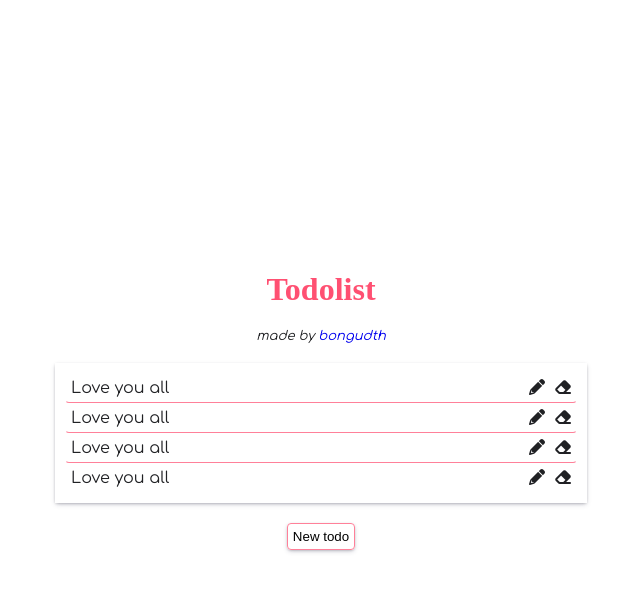
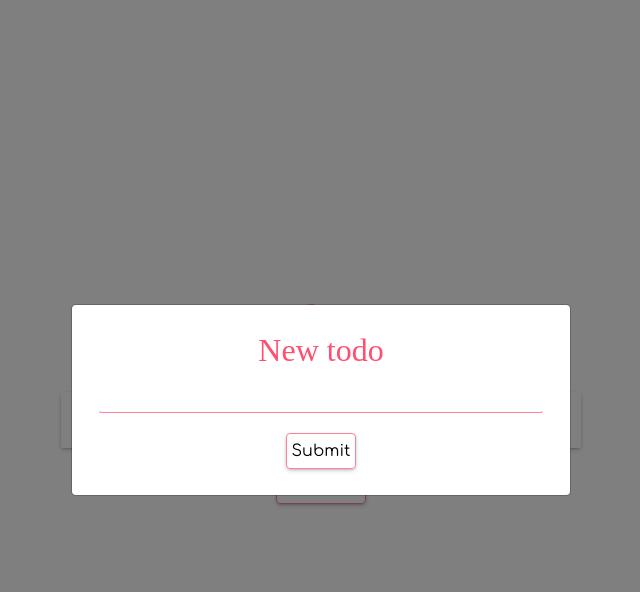
Before and after one commit to bongudth/gdsc-todolist-react-class-component, a React (Create React App) app: page / in a window 1280 px wide. Both pictures are taken after a click on the button "New todo". Shown: the top 592 px of the page, without its empty margins (319-959 px from the left). Built offline with nearby package versions, Linux system fonts and the light colour scheme; a web font is replaced by a local one.

Commit message:
implement todo form component

```diff
--- a/package.json
+++ b/package.json
@@ -8,6 +8,7 @@
     "@testing-library/user-event": "^12.1.10",
     "node-sass": "^6.0.1",
     "react": "^17.0.2",
+    "react-bootstrap": "^2.0.2",
     "react-dom": "^17.0.2",
     "react-scripts": "4.0.3",
     "web-vitals": "^1.0.1"
--- a/public/index.html
+++ b/public/index.html
@@ -23,7 +23,11 @@
       Learn how to configure a non-root public URL by running `npm run build`.
     -->
   <link href="https://fonts.googleapis.com/css2?family=Comfortaa&family=Yuji+Mai&display=swap" rel="stylesheet">
-  <link rel="stylesheet" href="https://cdnjs.cloudflare.com/ajax/libs/font-awesome/6.0.0-beta2/css/all.min.css" integrity="sha512-YWzhKL2whUzgiheMoBFwW8CKV4qpHQAEuvilg9FAn5VJUDwKZZxkJNuGM4XkWuk94WCrrwslk8yWNGmY1EduTA==" crossorigin="anonymous" referrerpolicy="no-referrer" />
+  <link rel="stylesheet" href="https://cdnjs.cloudflare.com/ajax/libs/font-awesome/6.0.0-beta2/css/all.min.css"
+    integrity="sha512-YWzhKL2whUzgiheMoBFwW8CKV4qpHQAEuvilg9FAn5VJUDwKZZxkJNuGM4XkWuk94WCrrwslk8yWNGmY1EduTA=="
+    crossorigin="anonymous" referrerpolicy="no-referrer" />
+  <link rel="stylesheet" href="https://cdn.jsdelivr.net/npm/bootstrap@5.1.3/dist/css/bootstrap.min.css"
+    integrity="sha384-1BmE4kWBq78iYhFldvKuhfTAU6auU8tT94WrHftjDbrCEXSU1oBoqyl2QvZ6jIW3" crossorigin="anonymous" />
   <title>Todolist | bongudth 🌸</title>
 </head>
 
--- a/src/App.js
+++ b/src/App.js
@@ -1,9 +1,30 @@
 import React from 'react';
+import { Modal } from 'react-bootstrap';
 import './App.scss';
 import TodoItem from './components/TodoItem/TodoItem';
 import TodoButton from './components/TodoButton/TodoButton'
+import TodoForm from './components/TodoForm/TodoForm'
 
 class App extends React.Component {
+  constructor(props) {
+    super(props);
+    this.state = {
+      showForm: false
+    }
+  }
+
+  handleShowButton = () => {
+    this.setState({
+      showForm: true
+    })
+  }
+
+  handleHideButton = () => {
+    this.setState({
+      showForm: false
+    })
+  }
+
   render() {
     return (
       <div className="container">
@@ -11,11 +32,18 @@ class App extends React.Component {
         <span className="subtitle">made by <a href="https://github.com/bongudth">bongudth</a></span>
         <div className="todo-list">
           <TodoItem />
-          <TodoItem />
-          <TodoItem />
-          <TodoItem />
         </div>
-        <TodoButton />
+        <div onClick={this.handleShowButton}><TodoButton /></div>
+        <Modal
+          show={this.state.showForm}
+          onHide={this.handleHideButton}
+          size="md"
+          centered
+        >
+          <Modal.Body>
+            <TodoForm />
+          </Modal.Body>
+        </Modal>
       </div>
     )
   }
--- /dev/null
+++ b/src/components/TodoForm/TodoForm.js
@@ -0,0 +1,16 @@
+import React from 'react';
+import "./TodoForm.scss";
+
+class TodoForm extends React.Component {
+  render() {
+    return (
+      <form className="todo-form">
+        <h2>New todo</h2>
+        <input className="todo-input"></input>
+        <button className="todo-submit">Submit</button>
+      </form>
+    )
+  }
+}
+
+export default TodoForm;
--- /dev/null
+++ b/src/components/TodoForm/TodoForm.scss
@@ -0,0 +1,43 @@
+@import "../../assets/variable.scss";
+
+.todo-form {
+  display: flex;
+  flex-direction: column;
+  align-items: center;
+  padding: 10px;
+
+  .todo-input {
+    width: 100%;
+    font-family: 'Comfortaa', cursive;
+    border-radius: $border-radius;
+    border: 1px solid transparent;
+    border-bottom: 1px solid $border-color;
+    padding: 5px;
+    margin-bottom: 20px;
+
+    &:focus {
+      outline: none;
+    }
+  }
+
+  .todo-submit {
+    background-color: transparent;
+    border-radius: $border-radius;
+    border: 1px solid $border-color;
+    padding: 5px;
+    box-shadow: $box-shadow;
+    cursor: pointer;
+
+    &:hover {
+      background-color: $background-color;
+    }
+
+    &:focus {
+      outline: none;
+    }
+
+    &:active {
+      box-shadow: none;
+    }
+  }
+}
--- a/src/components/TodoItem/TodoItem.js
+++ b/src/components/TodoItem/TodoItem.js
@@ -7,8 +7,8 @@ class TodoItem extends React.Component {
       <div className="todo-item">
         <div>Love you all</div>
         <div>
-          <i class="fas fa-pencil-alt"></i>
-          <i class="fas fa-eraser"></i>
+          <i className="fas fa-pencil-alt"></i>
+          <i className="fas fa-eraser"></i>
         </div>
       </div>
     )
--- a/src/index.scss
+++ b/src/index.scss
@@ -13,7 +13,7 @@ code {
     monospace;
 }
 
-h1 {
+h1, h2 {
   color: $title-color;
   font-family: 'Yuji Mai', serif;
 }
```
Also changed, not shown: public/manifest.json, 1 other file (tests, documents, lock files or other folders).
